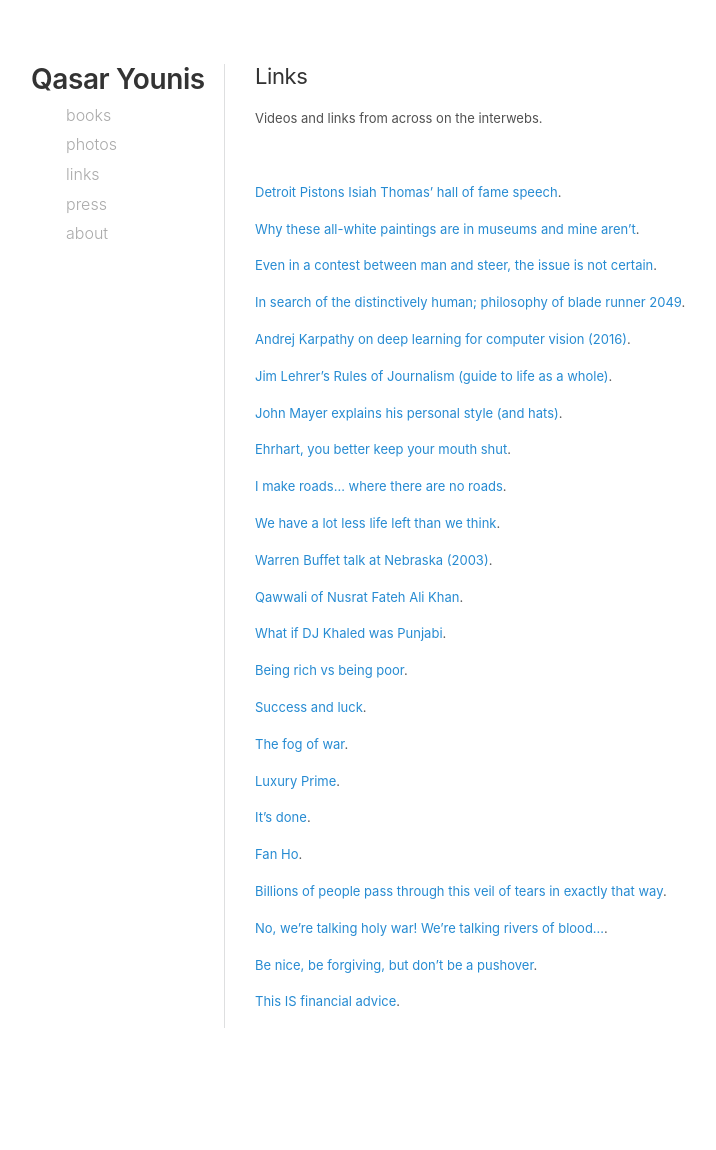
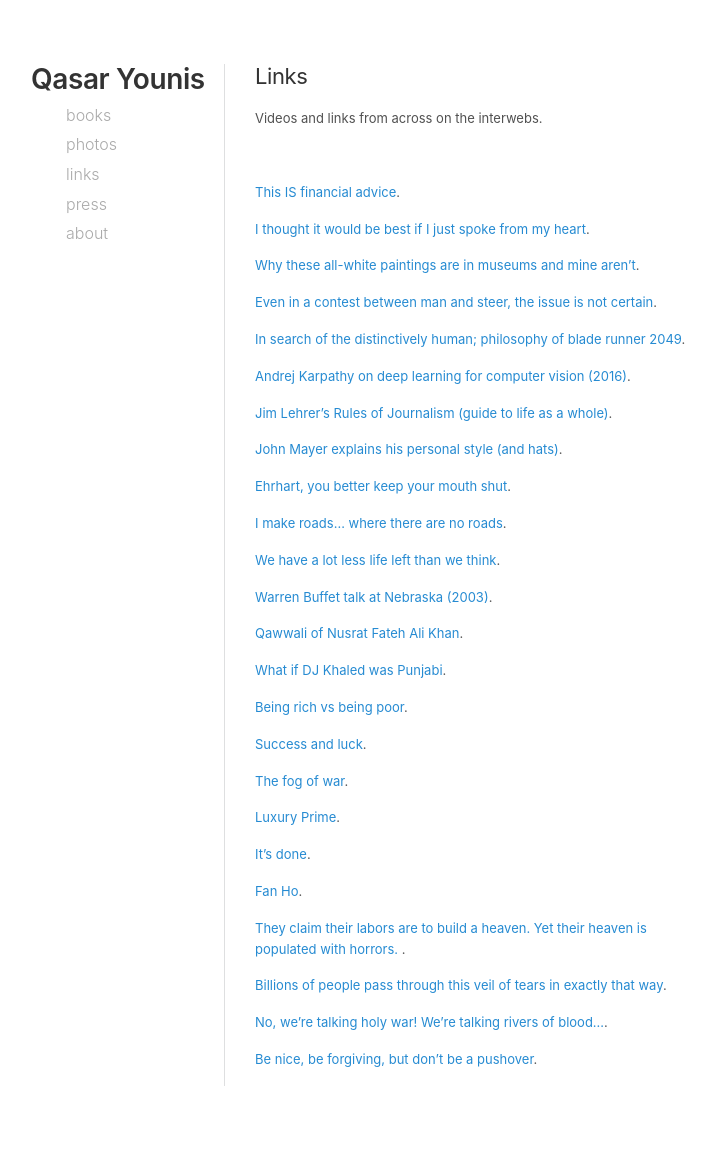
Before and after one commit to qasar/qasar.github.io, a Jekyll site: the page built from links.md, in a window 1280 px wide. Shown: the whole page, without its empty margins (35-751 px from the left). Built offline with Jekyll 4.4.1, drawn with Linux system fonts in a browser that asks for light colours; before the commit the page ends 1092 px from its top, so only the background shows below that.

Commit message:
Update links.md

```diff
--- a/links.md
+++ b/links.md
@@ -8,7 +8,9 @@ Videos and links from across on the interwebs.
 
 <p>&nbsp;</p>
 
-<a href="https://youtu.be/8VnW3EE-4Mo?t=287" target="_blank">Detroit Pistons Isiah Thomas' hall of fame speech</a>.
+<a href="https://youtu.be/5pYeoZaoWrA?si=QOgqOLh45iEySRPY" target="_blank">This IS financial advice</a>.
+
+<a href="https://youtu.be/8VnW3EE-4Mo?t=287" target="_blank">I thought it would be best if I just spoke from my heart</a>.
 
 <a href="https://www.youtube.com/watch?v=9aGRHOpMRUg&list=FLXJuURIK0_r_mGlRWSPkgCw&index=78&t=0s" target="_blank">Why these all-white paintings are in museums and mine aren't</a>.
 
@@ -46,10 +48,11 @@ Videos and links from across on the interwebs.
 
 <a href="https://www.youtube.com/watch?v=tmnXHPjhSIM&list=FLXJuURIK0_r_mGlRWSPkgCw&index=32&t=0s" target="_blank">Fan Ho</a>.
 
+<a href="https://youtu.be/nnrzW0NeKQ8?si=pKJAC536mZCa-9Cf" target="_blank">They claim their labors are to build a heaven. Yet their heaven is populated with horrors.
+</a>.
+
 <a href="https://youtu.be/JN8FM1NCOSk?si=DKdLtfthgnVB6oh5&t=211" target="_blank">Billions of people pass through this veil of tears in exactly that way</a>.
 
 <a href="https://youtu.be/WpdhFAKPsT4?si=2tVYE9O3Tq8mhP51&t=587" target="_blank">No, we're talking holy war! We're talking rivers of blood...</a>.
 
 <a href="https://youtu.be/mScpHTIi-kM?si=cvk6sIef1MUFRvuX" target="_blank">Be nice, be forgiving, but don't be a pushover</a>.
-
-<a href="https://youtu.be/5pYeoZaoWrA?si=QOgqOLh45iEySRPY" target="_blank">This IS financial advice</a>.
```
